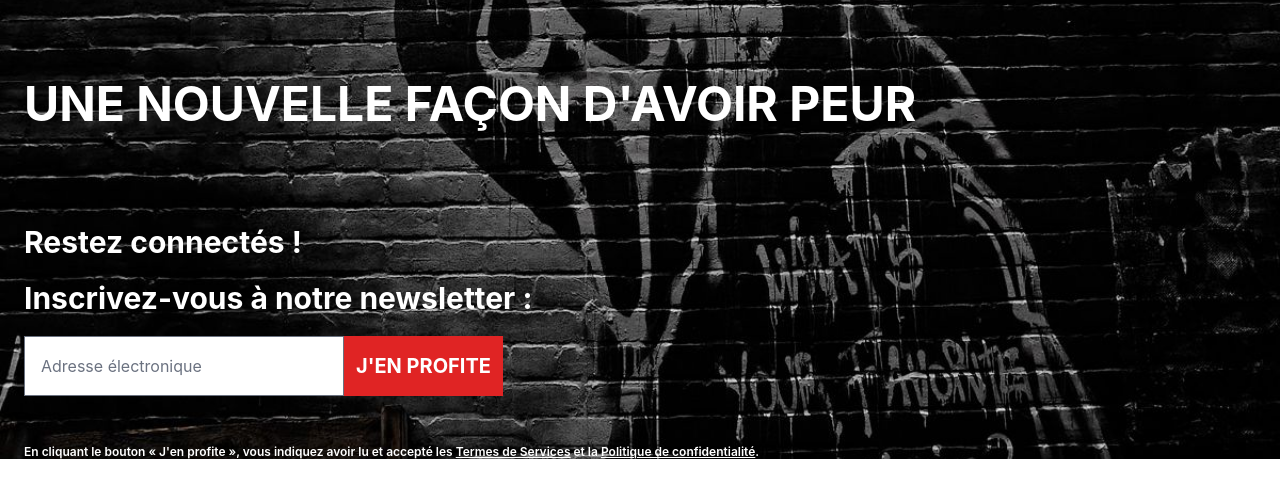
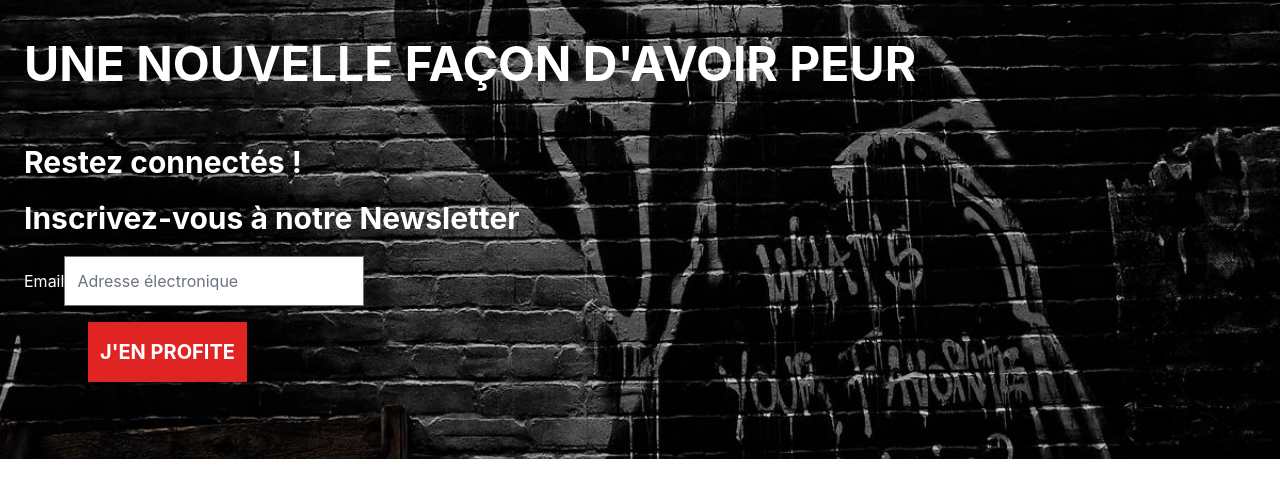
Before and after one commit to Zodiac369/sf-devils-palace, a Symfony app: template templates/index/home.html.twig in a window 1280 px wide. Shown: the part 100-598 px from the top of the page. Run offline with Twig, Linux system fonts and the light colour scheme; the template is opened without the code that fills it, so the values that code supplies are empty; form fields are guessed from the names that the template uses; some libraries are stand-ins or nearby versions.

Commit message:
add the form on vue and flash message on homepage.

```diff
--- a/templates/index/home.html.twig
+++ b/templates/index/home.html.twig
@@ -1,38 +1,23 @@
 {% extends 'base.html.twig' %}
-
 
 {% block title %} Devil's Palace{% endblock %}
 
 {% block body %}
-<div
-    class="relative overflow-hidden bg-cover bg-no-repeat"
-    style="background-position: 50%; background-image: url('img/ghost_face_bg.jpg'); height: 459px;">
+<div class="relative overflow-hidden bg-cover bg-no-repeat"
+style="background-position: 50%; background-image: url('img/ghost_face_bg.jpg'); height: 459px;">
 
+    <main class="prose mx-auto">
+    {% for type, messages in app.flashes(['success', 'error']) %}
+        {% for message in messages %}
+            <div class="style bg-{{ type == 'success' ? 'green' : 'red' }}-200 text-{{ type == 'success' ? 'green' : 'red' }} text-center py-2 px-5 my-4 w-54">{{ message }}</div>
+        {% endfor %}
+    {% endfor %}
+    </main>
     <div class="px-6 text-left text-white md:px-12">
-        <h1 class="mt-20 mb-4 pb-20 text-5xl font-bold">UNE NOUVELLE FAÇON D'AVOIR PEUR</h1>
+        <h1 class="mt-10 mb-4 pb-10 text-5xl font-bold">UNE NOUVELLE FAÇON D'AVOIR PEUR</h1>
         <h3 class="mb-5 text-3xl text-white font-bold">Restez connectés !</h3>
-        <h3 class="mb-5 text-3xl text-white font-bold">Inscrivez-vous à notre newsletter : </h3>
-
-        <div class="mb-0">
-            <div class="relative flex w-full flex-wrap items-stretch">
-                <div class="relative flex text-white items-stretch">
-                    <input
-                    type="search"
-                    class="relative -mr-1 block w-80 min-w-0 flex-auto px-4 py-3 font-normal dark:text-black focus:outline-none focus:ring-0 "
-                    placeholder="Adresse électronique"
-                    aria-label="Search"
-                    aria-describedby="button-addon3" />
-                    <!--Search button-->
-                    <button
-                    class="border-0 px-3 py-4 ml-1 text-xl border-red-600 font-bold bg-red-600   "
-                    type="button"
-                    id="button-addon3"
-                    data-te-ripple-init>
-                    J'EN PROFITE
-                    </button>
-            </div>
-        </div>
-        <p class="mt-12 mb-5 text-xs font-semibold">En cliquant le bouton « J'en profite », vous indiquez avoir lu et accepté les <u>Termes de Services</u> et la <u>Politique de confidentialité</u>.</p>
+        <h3 class="mb-5 text-3xl text-white font-bold">Inscrivez-vous à notre Newsletter </h3>
+        {{ include('newsletter_form.html.twig') }}
     </div>
 </div>
 {% endblock %}
--- /dev/null
+++ b/templates/newsletter_form.html.twig
@@ -0,0 +1,12 @@
+{{ form_start(newsletterForm) }}
+    <div class="mb-4">
+        {{ form_row(newsletterForm.email, { 'attr':
+        {'placeholder': 'Adresse électronique',
+        'style': 'width: 300px; height: 50px; color: red;'
+        }} )
+        }}
+    </div>
+    <button type="submit" class="border-0 px-3 py-4 ml-16 text-xl border-red-600 font-bold bg-red-600">
+        J'EN PROFITE
+    </button>
+{{ form_end(newsletterForm) }}
```
Also changed, not shown: templates/director/item.html.twig (+10 -1 lines).
